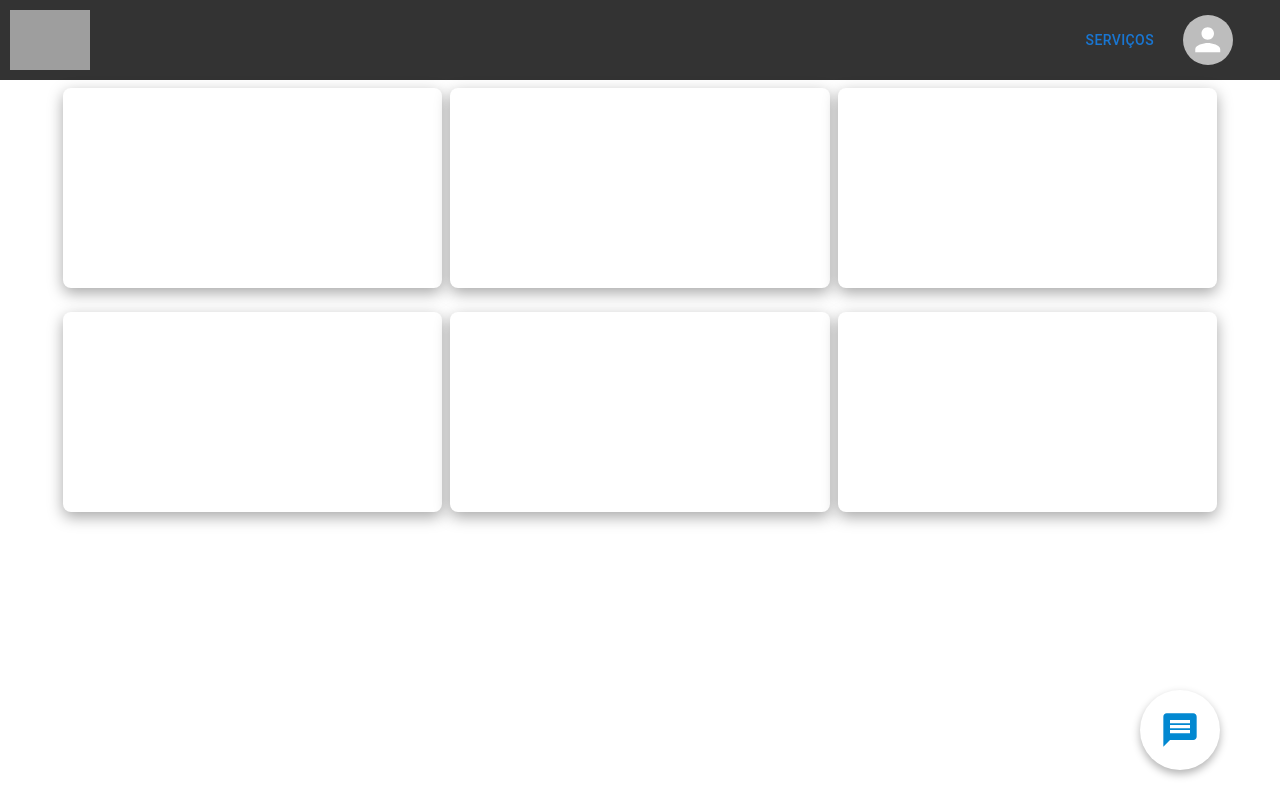
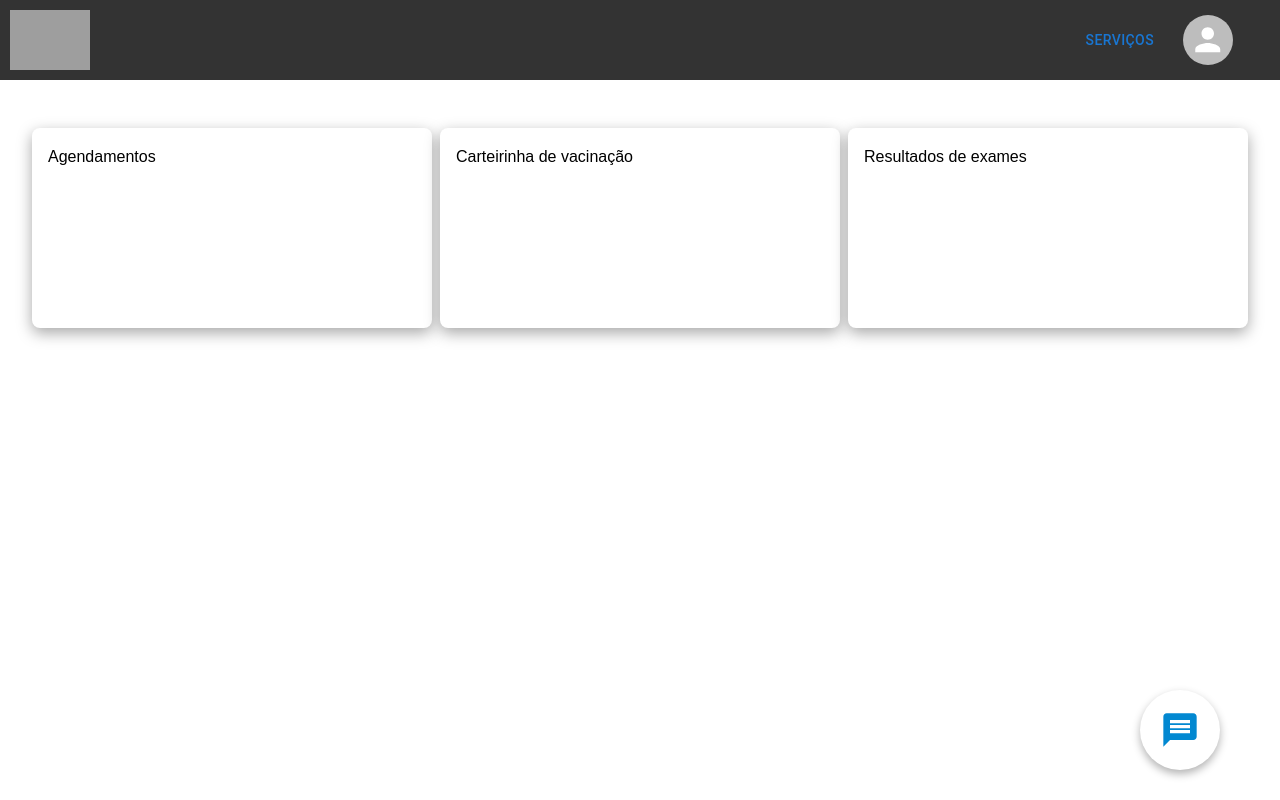
Before and after one commit to AronNascimento2/front-petlux, a React (Vite) app: page /front-petlux/home in a window 1280 px wide. Before the commit this address had no page. Built offline with nearby package versions, Linux system fonts and the light colour scheme; grey boxes are pictures that could not be loaded.

Commit message:
informations

```diff
--- a/src/Components/Pages/Home/index.tsx
+++ b/src/Components/Pages/Home/index.tsx
@@ -8,12 +8,16 @@ export const Home = () => {
       <Header className="header" />
       <S.Wrapper>
         {' '}
-        <S.StyledCard></S.StyledCard>
-        <S.StyledCard></S.StyledCard>
-        <S.StyledCard></S.StyledCard>
-        <S.StyledCard></S.StyledCard>
-        <S.StyledCard></S.StyledCard>
-        <S.StyledCard></S.StyledCard>
+        <S.StyledCard>
+          <div>Agendamentos</div>
+        </S.StyledCard>
+        <S.StyledCard>
+          <div>Carteirinha de vacinação</div>
+        </S.StyledCard>
+        <S.StyledCard>
+          {' '}
+          <div>Resultados de exames</div>
+        </S.StyledCard>
       </S.Wrapper>
 
       <div className="content">
--- a/src/Components/Pages/Home/styles.ts
+++ b/src/Components/Pages/Home/styles.ts
@@ -32,11 +32,8 @@ export const Container = styled.div`
   }
 `
 export const StyledCard = styled(Card)`
-  width: 80%;
-  @media (min-width: 768px) {
-    width: 30%;
-    height: 200px;
-  }
+  width: 400px;
+  height: 200px;
   @media (max-width: 767px) {
     width: 100%;
     height: 200px;
@@ -51,9 +48,9 @@ export const Wrapper = styled.div`
   justify-content: center;
   align-items: center;
   justify-content: center;
-
+  padding-top: 2rem;
   gap: 0.5rem;
-  margin: 0.5rem;
+  margin: 1rem;
   /* Defina o máximo de 3 cartões por linha em telas maiores */
   /* Defina o máximo de 3 cartões por linha em telas maiores */
 `
```
